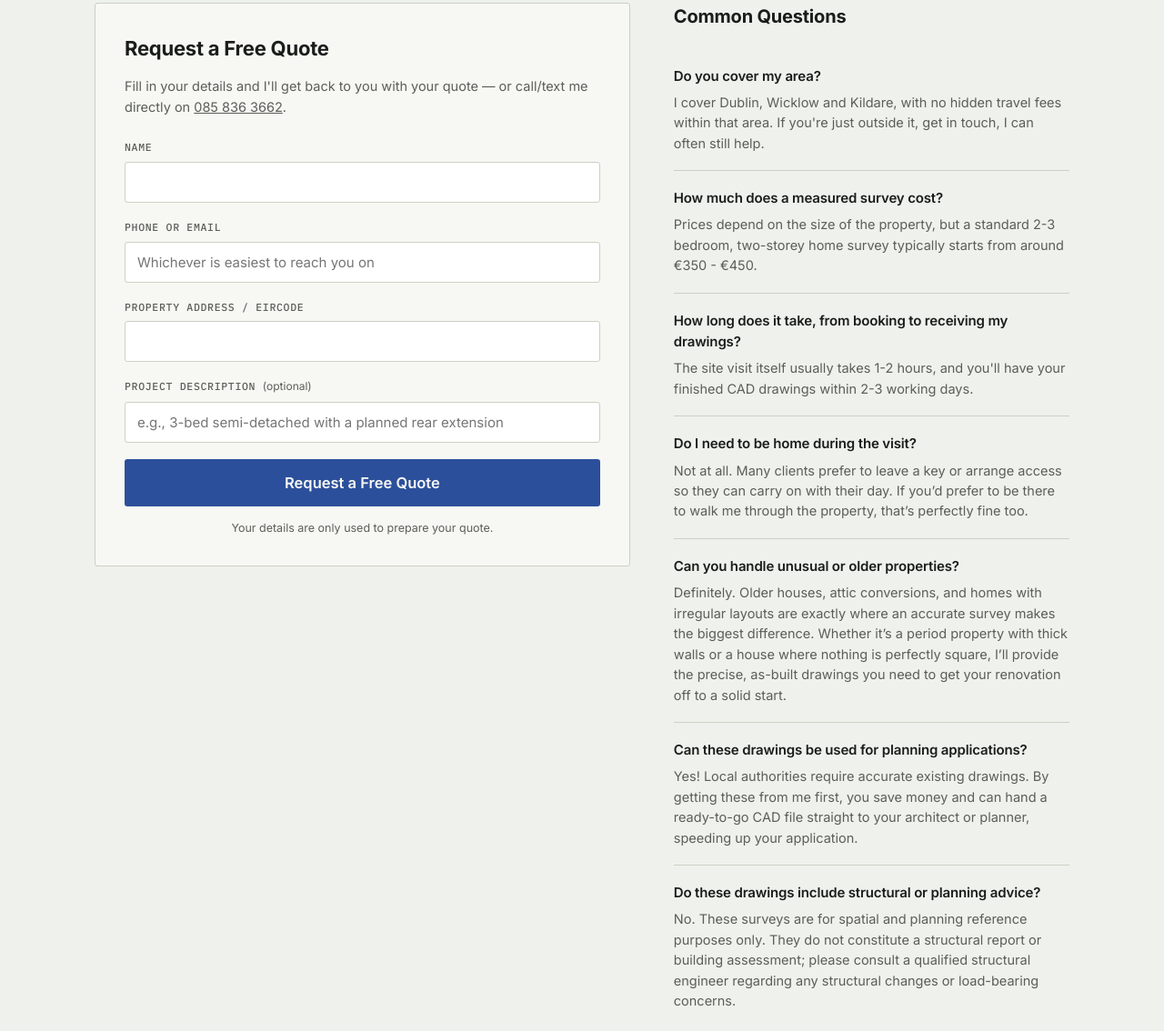
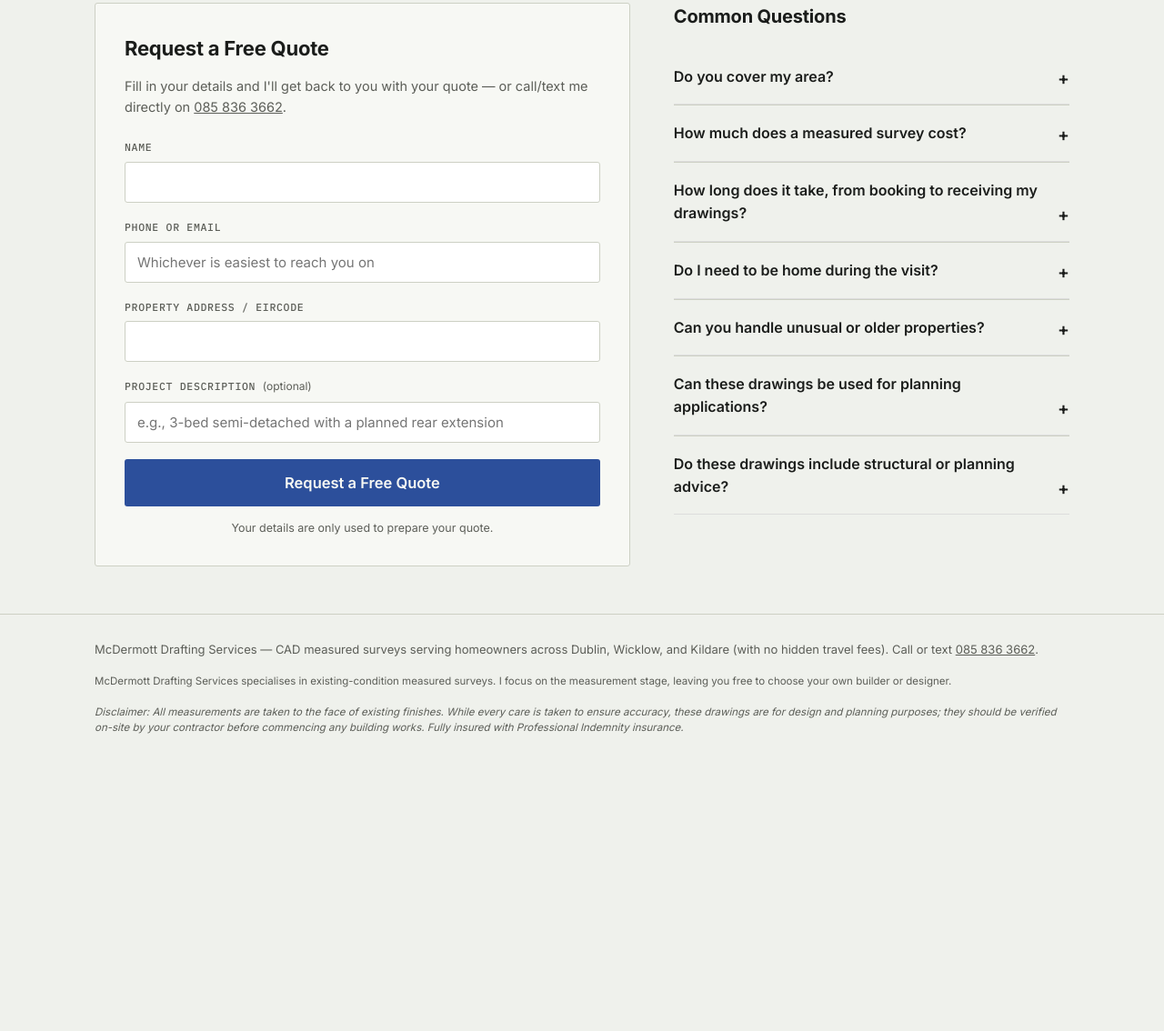
Before and after one commit to AmazingSpoon26/McDermottDrafting, a website: page measured-surveys-dublin.html in a window 1280 px wide. Shown: the part 1458-2592 px from the top of the page at 91% size. After the commit the page ends 2368 px from the top, so only its background shows below. Drawn offline with Linux system fonts and the light colour scheme.

Commit message:
fixed faq

```diff
--- a/measured-surveys-dublin.html
+++ b/measured-surveys-dublin.html
@@ -243,7 +243,41 @@
   max-width: 380px; /* Adjust this number to scale the drawing up or down */
   height: auto;
   justify-self: end; /* This pushes the drawing to the right */
+  }
+  /* Style the accordion container */
+.faq-item {
+  border-bottom: 1px solid #ddd; /* Keeps your original separator style */
+  padding: 15px 0;
 }
+
+/* Style the clickable header */
+.faq-item summary {
+  font-weight: 600;
+  cursor: pointer;
+  list-style: none; /* Removes default triangle in some browsers */
+  position: relative;
+  padding-right: 20px;
+}
+
+/* Optional: Add a custom 'plus' or arrow icon */
+.faq-item summary::after {
+  content: '+';
+  position: absolute;
+  right: 0;
+  font-size: 1.2rem;
+}
+
+.faq-item[open] summary::after {
+  content: '-';
+}
+
+/* Style the answer text */
+.faq-item p {
+  margin-top: 10px;
+  color: #555;
+  line-height: 1.6;
+}
+
 
   /* ---------- Section shell ---------- */
   section{
@@ -1371,44 +1405,41 @@
         <div class="faq">
           <h2>Common Questions</h2>
 
-          <div class="faq-item">
-            <h3>Do you cover my area?</h3>
-            <!-- TODO: confirm this matches your actual coverage area everywhere else on the site -->
+          <!-- Repeat this structure for every FAQ -->
+          <details class="faq-item">
+            <summary>Do you cover my area?</summary>
             <p>I cover Dublin, Wicklow and Kildare, with no hidden travel fees within that area. If you're just outside it, get in touch, I can often still help.</p>
-          </div>
+          </details>
 
-          <div class="faq-item">
-            <h3>How much does a measured survey cost?</h3>
-            <!-- TODO: fill in your real starting price -->
+          <details class="faq-item">
+            <summary>How much does a measured survey cost?</summary>
             <p>Prices depend on the size of the property, but a standard 2-3 bedroom, two-storey home survey typically starts from around €350 - €450.</p>
-          </div>
+          </details>
 
-          <div class="faq-item">
-            <h3>How long does it take, from booking to receiving my drawings?</h3>
-            <!-- TODO: fill in your real visit length and turnaround time -->
+          <details class="faq-item">
+            <summary>How long does it take, from booking to receiving my drawings?</summary>
             <p>The site visit itself usually takes 1-2 hours, and you'll have your finished CAD drawings within 2-3 working days.</p>
-          </div>
+          </details>
 
-          <div class="faq-item">
-            <h3>Do I need to be home during the visit?</h3>
+          <details class="faq-item">
+            <summary>Do I need to be home during the visit?</summary>
             <p>Not at all. Many clients prefer to leave a key or arrange access so they can carry on with their day. If you’d prefer to be there to walk me through the property, that’s perfectly fine too.</p>
-          </div>
+          </details>
 
-          <div class="faq-item">
-            <h3>Can you handle unusual or older properties?</h3>
+          <details class="faq-item">
+            <summary>Can you handle unusual or older properties?</summary>
             <p>Definitely. Older houses, attic conversions, and homes with irregular layouts are exactly where an accurate survey makes the biggest difference. Whether it’s a period property with thick walls or a house where nothing is perfectly square, I’ll provide the precise, as-built drawings you need to get your renovation off to a solid start.</p>
-          </div>
+          </details>
 
-          <div class="faq-item">
-            <h3>Can these drawings be used for planning applications?</h3>
+          <details class="faq-item">
+            <summary>Can these drawings be used for planning applications?</summary>
             <p>Yes! Local authorities require accurate existing drawings. By getting these from me first, you save money and can hand a ready-to-go CAD file straight to your architect or planner, speeding up your application.</p>
-          </div>
+          </details>
 
-          <div class="faq-item">
-            <h3>Do these drawings include structural or planning advice?</h3>
+          <details class="faq-item">
+            <summary>Do these drawings include structural or planning advice?</summary>
             <p>No. These surveys are for spatial and planning reference purposes only. They do not constitute a structural report or building assessment; please consult a qualified structural engineer regarding any structural changes or load-bearing concerns.</p>
-          </div>
-
+          </details>
         </div>
 
       </div>
```
Also changed, not shown: index.html (+61 -31 lines), measured-surveys-kildare.html (+55 -25 lines), measured-surveys-wicklow.html (+56 -25 lines).
